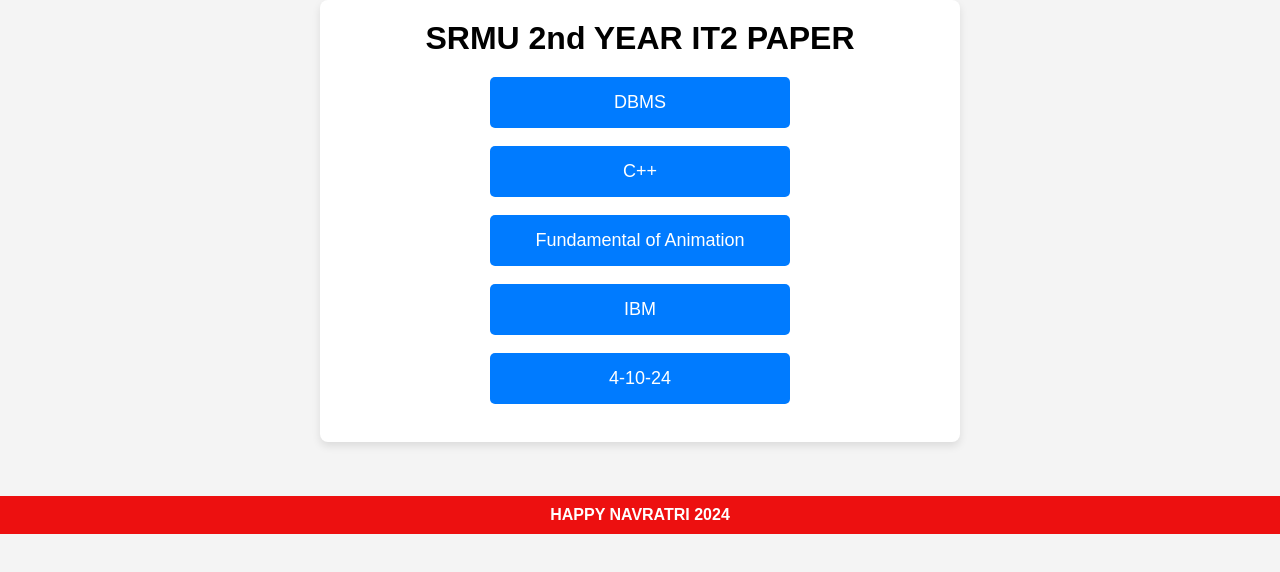
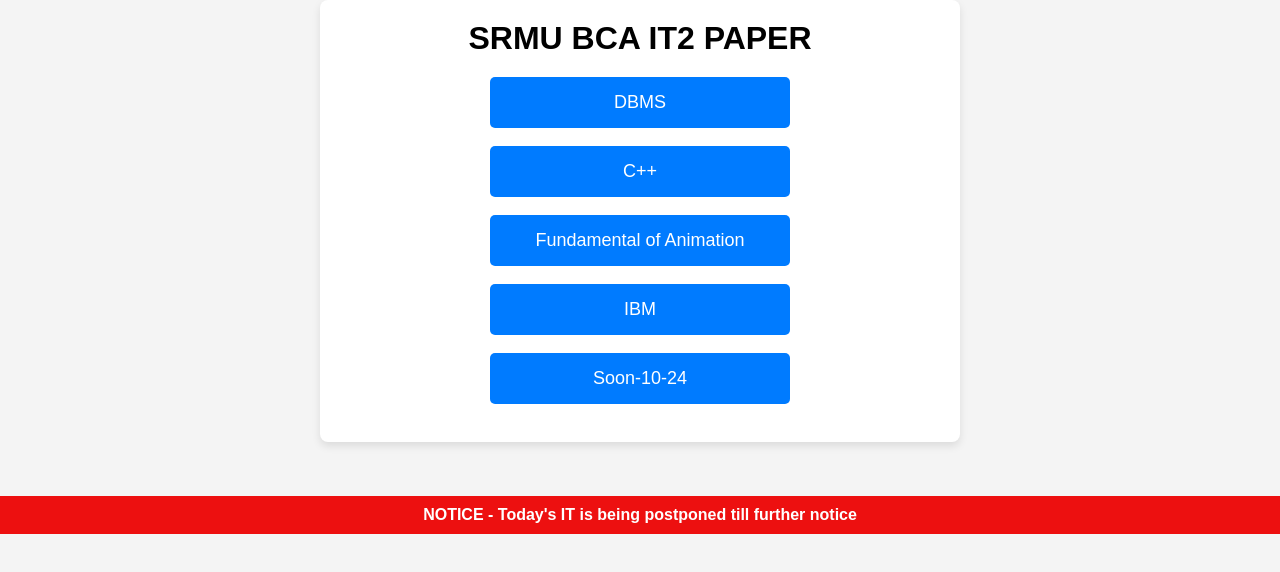
Before and after one commit to anubhav2256/anubhav.IT, a plain HTML site: page index.html in a window 1280 px wide. Drawn offline with Linux system fonts and the light colour scheme.

Commit message:
Update index.html

```diff
--- a/index.html
+++ b/index.html
@@ -1,9 +1,7 @@
-<!DOCTYPE html>
-<html lang="en">
 <head>
     <meta charset="UTF-8">
     <meta name="viewport" content="width=device-width, initial-scale=1.0">
-    <title>SRMU 2nd YEAR IT2 PAPER</title>
+    <title> SRMU </title>
     <link rel="stylesheet" href="styles.css">
     <style>
         a{
@@ -61,7 +59,7 @@
 <body>
     <center>
     <div class="container">
-        <h1>SRMU 2nd YEAR IT2 PAPER</h1>
+        <h1> SRMU BCA IT2 PAPER </h1>
         <a href="IT/IMAGE/DBMS.jpg" download><button>DBMS</button></a>
          <br>  <br>
 
@@ -74,12 +72,12 @@
            <a href="IT/IMAGE/ibm.jpg"download><button>IBM</button></a>
          <br>  <br>
 
-           <a href=""><button>4-10-24</button></a>
+           <a href=""><button>Soon-10-24</button></a>
          <br>  <br>
         </center></div>
 <center>
             <br><br><br>
-<h2 class="id"> HAPPY NAVRATRI 2024  </h2>
+<h2 class="id"> NOTICE - Today's IT is being postponed till further notice </h2>
 </center>
 
 </body>
```
